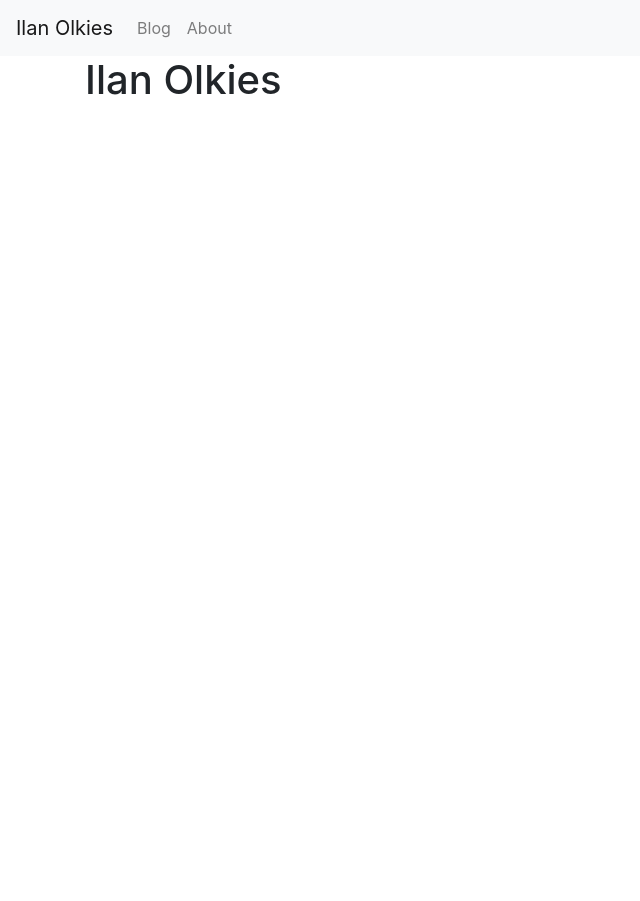
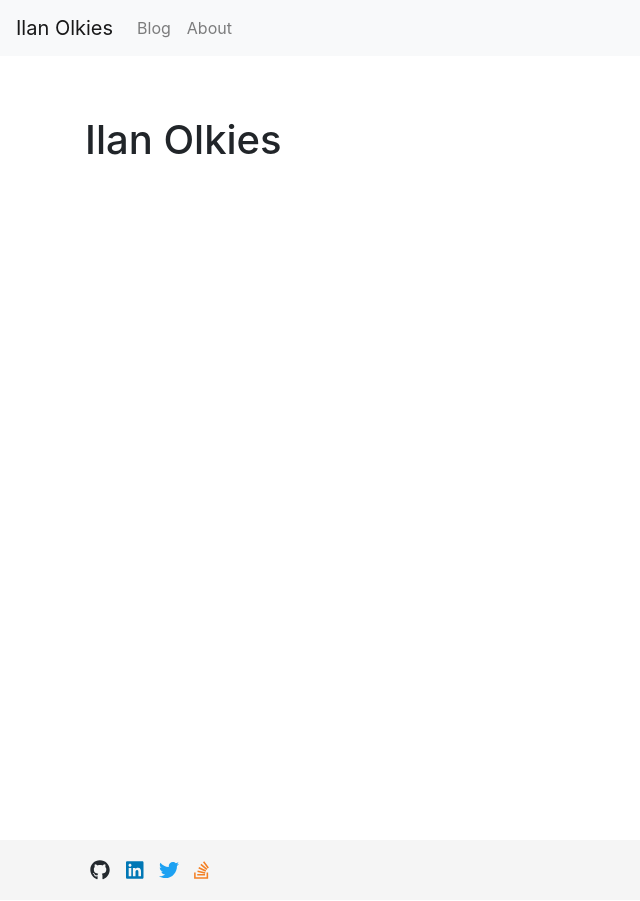
Before and after one commit to ilanolkies/ilanolkies.github.io, a Jekyll site: the page built from index.html, in a window 1280 px wide. Shown: the whole page, without its empty margins (0-640 px from the left). Built offline with Jekyll 4.4.1, drawn with Linux system fonts in a browser that asks for light colours; nearby versions of some CDN libraries.

Commit message:
Add footer with social networking

```diff
--- a/_includes/bootstrap_styles.html
+++ b/_includes/bootstrap_styles.html
@@ -1,2 +1,3 @@
 <!-- Bootstrap CSS -->
 <link rel="stylesheet" href="https://stackpath.bootstrapcdn.com/bootstrap/4.1.1/css/bootstrap.min.css" integrity="sha384-WskhaSGFgHYWDcbwN70/dfYBj47jz9qbsMId/iRN3ewGhXQFZCSftd1LZCfmhktB" crossorigin="anonymous">
+<link rel="stylesheet" href="/styles/sticky-footer-navbar.css">
--- /dev/null
+++ b/_includes/custom_styles.html
@@ -0,0 +1 @@
+<link rel="stylesheet" type="text/css" href="/styles/social.css">
--- /dev/null
+++ b/_includes/font_awesome.html
@@ -0,0 +1,3 @@
+<!-- Font Awesome -->
+<script defer src="https://use.fontawesome.com/releases/v5.0.13/js/brands.js" integrity="sha384-G/XjSSGjG98ANkPn82CYar6ZFqo7iCeZwVZIbNWhAmvCF2l+9b5S21K4udM7TGNu" crossorigin="anonymous"></script>
+<script defer src="https://use.fontawesome.com/releases/v5.0.13/js/fontawesome.js" integrity="sha384-6OIrr52G08NpOFSZdxxz1xdNSndlD4vdcf/q2myIUVO0VsqaGHJsB0RaBE01VTOY" crossorigin="anonymous"></script>
--- /dev/null
+++ b/_includes/social.html
@@ -0,0 +1,12 @@
+<a href="https://github.com/ilanolkies" target="_blank" class="social-link social-github">
+	<span class="fab fa-github"></span>
+</a>
+<a href="https://www.linkedin.com/in/ilanolkies" target="_blank" class="social-link social-linkedin">
+	<span class="fab fa-linkedin"></span>
+</a>
+<a href="https://www.twitter.com/ilanolkies" target="_blank" class="social-link social-twitter">
+	<span class="fab fa-twitter"></span>
+</a>
+<a href="http://stackoverflow.com/users/5078258/ilan-olkies" target="_blank" class="social-link social-stackoverflow">
+	<span class="fab fa-stack-overflow"></span>
+</a>
--- a/_layouts/default.html
+++ b/_layouts/default.html
@@ -10,6 +10,7 @@
   <![endif]-->
 
   {% include bootstrap_styles.html %}
+  {% include custom_styles.html %}
 </head>
 
 <body>
@@ -42,7 +43,16 @@
     </div>
   </main>
 
+  <footer class="footer">
+    <div class="container">
+      <span class="text-muted">
+        {% include social.html %}
+      </span>
+    </div>
+  </footer>
+
   {% include analytics.html %}
+  {% include font_awesome.html %}
 
   {% include bootstrap_js.html %}
 </body>
--- /dev/null
+++ b/styles/social.css
@@ -0,0 +1,26 @@
+.social-link {
+	color: inherit;
+	transition: color 0.3s ease;
+	padding: 5px;
+	font-size: 20px;
+}
+
+	.social-link:hover {
+		filter: brightness(80%);
+	}
+
+.social-github {
+	color: #24292e;
+}
+
+.social-twitter {
+	color: rgb(29, 161, 242);
+}
+
+.social-linkedin {
+	color: #0077B5;
+}
+
+.social-stackoverflow {
+	color: #F48024;
+}
--- /dev/null
+++ b/styles/sticky-footer-navbar.css
@@ -0,0 +1,29 @@
+html {
+  position: relative;
+  min-height: 100%;
+}
+body {
+  margin-bottom: 60px;
+}
+.footer {
+  position: absolute;
+  bottom: 0;
+  width: 100%;
+
+  height: 60px;
+  line-height: 60px;
+  background-color: #f5f5f5;
+}
+
+body > .container {
+  padding: 60px 15px 0;
+}
+
+.footer > .container {
+  padding-right: 15px;
+  padding-left: 15px;
+}
+
+code {
+  font-size: 80%;
+}
```
Also changed, not shown: README.md.
